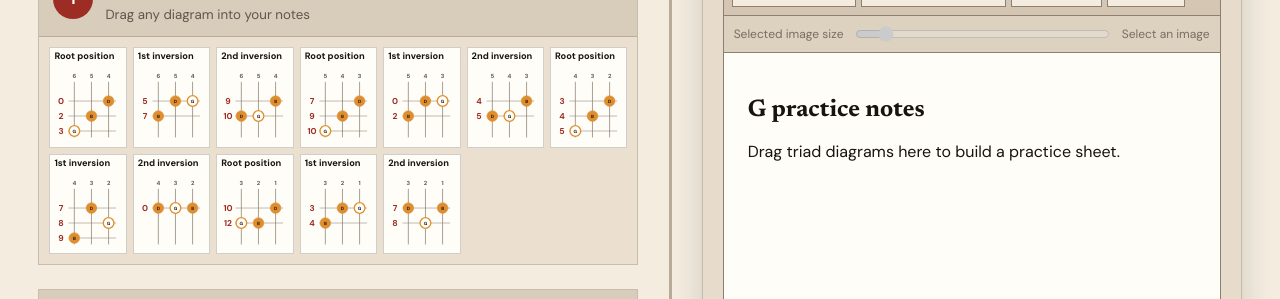
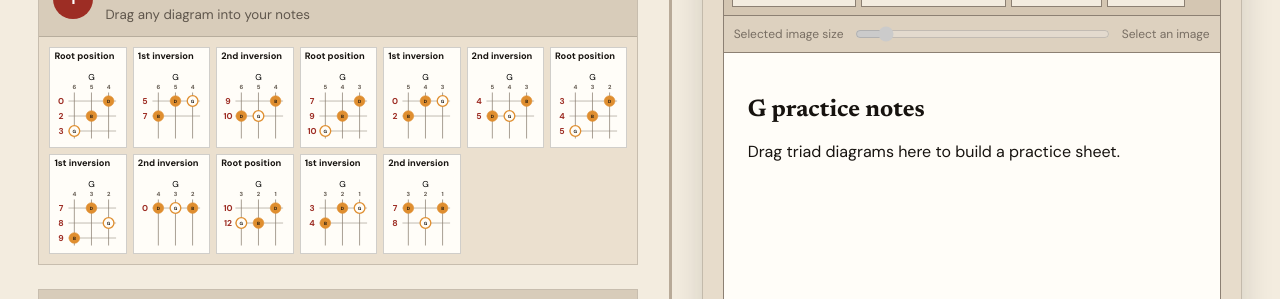
Before and after one commit to flyfisher1952/blues-guitar-practice-lab, an Angular app: page / in a window 1280 px wide. Both pictures are taken after a click on the tab "Triad Shapes". Shown: the part 414-713 px from the top of the page. Built offline with nearby package versions, Linux system fonts and the light colour scheme.

Commit message:
Display chord name inside each triad graphic

```diff
--- a/src/app/component/triad-shapes/triad-shapes.component.html
+++ b/src/app/component/triad-shapes/triad-shapes.component.html
@@ -42,9 +42,10 @@
                     [attr.viewBox]="diagramViewBox(shape)"
                     [attr.height]="diagramHeight(shape)">
                     <rect width="126" [attr.height]="diagramHeight(shape)" rx="6" class="diagram-background"/>
+                    <text x="70" y="18" text-anchor="middle" class="svg-chord-name">{{ shape.name }}</text>
                     @for (stringIndex of usedStringIndices(shape); track stringIndex; let displayIndex = $index) {
-                      <text [attr.x]="stringX(displayIndex)" y="15" text-anchor="middle" class="svg-string-number">{{ stringNumbers[stringIndex] }}</text>
-                      <line [attr.x1]="stringX(displayIndex)" y1="22" [attr.x2]="stringX(displayIndex)" [attr.y2]="diagramHeight(shape) - 10" class="svg-string"/>
+                      <text [attr.x]="stringX(displayIndex)" y="35" text-anchor="middle" class="svg-string-number">{{ stringNumbers[stringIndex] }}</text>
+                      <line [attr.x1]="stringX(displayIndex)" y1="42" [attr.x2]="stringX(displayIndex)" [attr.y2]="diagramHeight(shape) - 8" class="svg-string"/>
                     }
                     @for (fret of shape.usedFrets; track fret; let fretIndex = $index) {
                       <text x="13" [attr.y]="fretY(fretIndex) + 5" text-anchor="middle" class="svg-fret-number">{{ fret }}</text>
```
